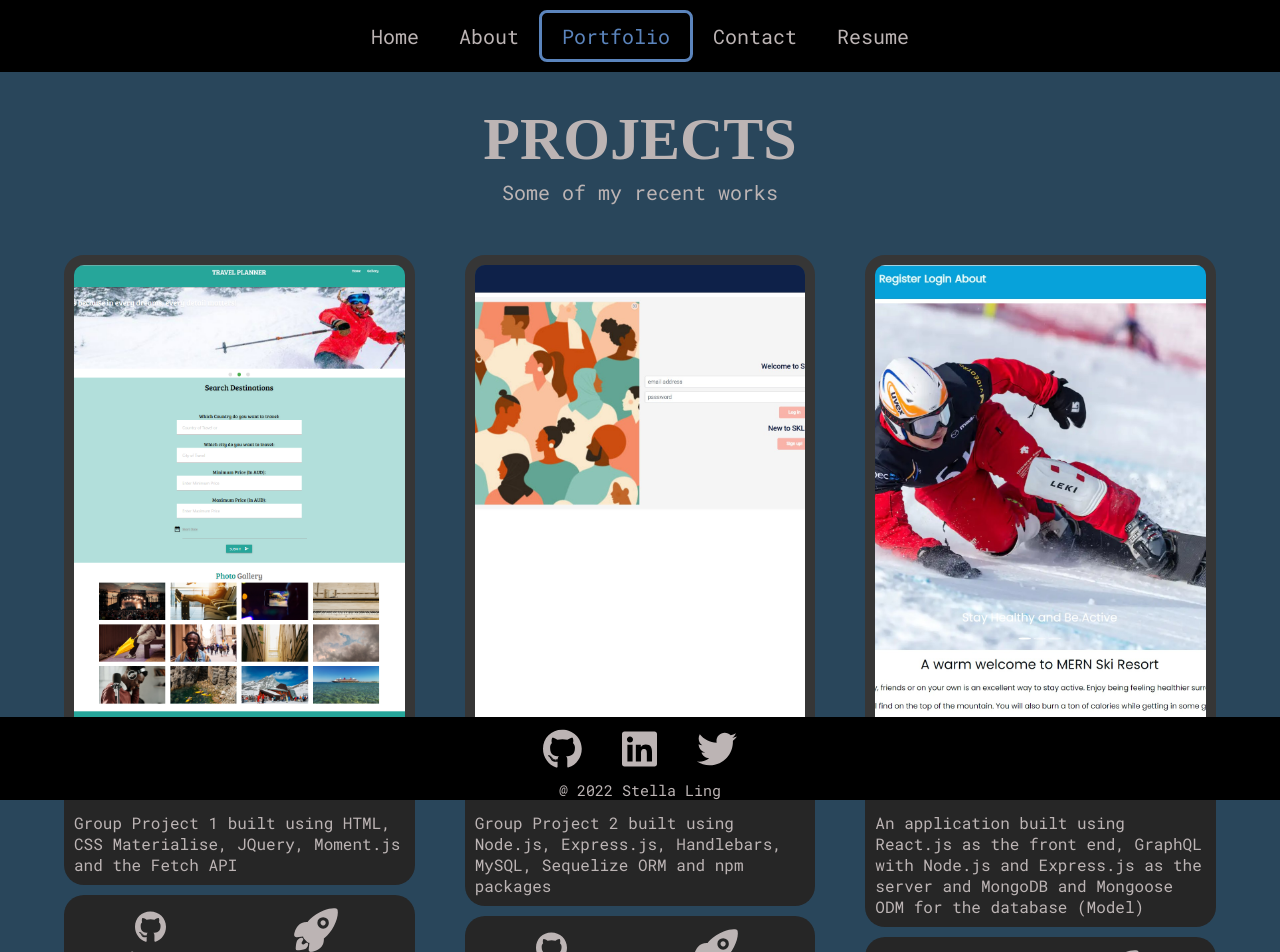
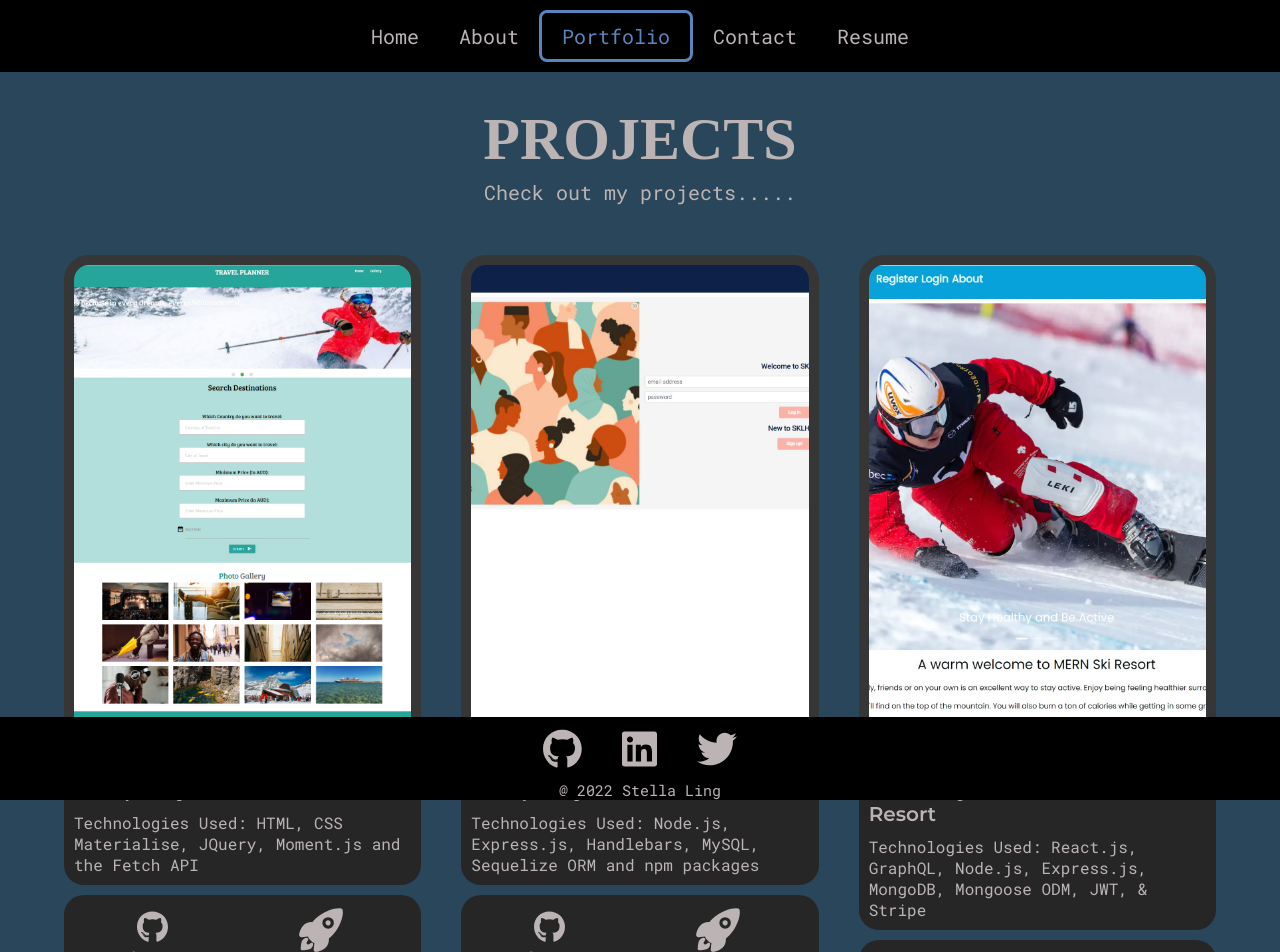
Before and after one commit to stellalph/stella-react-portfolio, a React (Create React App) app: page /portfolio in a window 1280 px wide. Shown: the top 952 px of the page. Built offline with nearby package versions, Linux system fonts and the light colour scheme; a web font is replaced by a local one.

Commit message:
modifications to project list

```diff
--- a/src/assets/data/Projects.jsx
+++ b/src/assets/data/Projects.jsx
@@ -4,7 +4,7 @@ import IMG2 from '../images/portfolio2.jpg';
 import IMG3 from '../images/portfolio3.jpg';
 import IMG4 from '../images/portfolio4.png';
 import IMG5 from '../images/portfolio5.jpg';
-import IMG6 from '../images/portfolio6.jpg';
+import IMG6 from '../images/portfolio6.png';
 import { faGithub } from '@fortawesome/free-brands-svg-icons';
 import { IoRocket } from 'react-icons/io5';
 import IconLink from '../../components/IconLink';
@@ -13,24 +13,24 @@ import IconLink from '../../components/IconLink';
 const projects = [
   {
     id: uuidv4(),
-    name: 'Travel Planner',
-    desc:'Group Project 1 built using HTML, CSS Materialise, JQuery, Moment.js and the Fetch API',
+    name: 'Group Project 1 - Travel Planner',
+    desc: 'Technologies Used: HTML, CSS Materialise, JQuery, Moment.js and the Fetch API',
     img: IMG1,
     hyperGit: <IconLink href="https://github.com/stellalph/Travel-planner.git" icon={faGithub} fontAwesome />,
     hyperDeployed: <IconLink href="https://chardige.github.io/Travel-planner/" icon={IoRocket} />
   },
   {
     id: uuidv4(),
-    name: 'SKLHub',
-    desc:'Group Project 2 built using Node.js, Express.js, Handlebars, MySQL, Sequelize ORM and npm packages' ,
+    name: 'Group Project 2 - SKLHub',
+    desc: 'Technologies Used: Node.js, Express.js, Handlebars, MySQL, Sequelize ORM and npm packages',
     img: IMG2,
     hyperGit: <IconLink href="https://github.com/stellalph/sklhub.git" icon={faGithub} fontAwesome />,
     hyperDeployed: <IconLink href="https://warm-citadel-17427.herokuapp.com/" icon={IoRocket} />
   },
   {
     id: uuidv4(),
-    name: 'MERN Ski Resort',
-    desc:'An application built using React.js as the front end, GraphQL with Node.js and Express.js as the server and MongoDB and Mongoose ODM for the database (Model)',
+    name: 'Final Project 3 - MERN Ski Resort',
+    desc: 'Technologies Used: React.js, GraphQL, Node.js, Express.js, MongoDB, Mongoose ODM, JWT, & Stripe',
     img: IMG3,
     hyperGit: <IconLink href="https://github.com/stellalph/MERN-Ski-Resort.git" icon={faGithub} fontAwesome />,
     hyperDeployed: <IconLink href="https://still-harbor-63486.herokuapp.com/" icon={IoRocket} />
@@ -38,7 +38,7 @@ const projects = [
   {
     id: uuidv4(),
     name: "Note Taker",
-    desc:'A fully functioning Google Books API search engine using RESTful API refactored to be a GraphQL API built with Apollo Server',
+    desc: 'A fully functioning Google Books API search engine using RESTful API refactored to be a GraphQL API built with Apollo Server',
     img: IMG4,
     hyperGit: <IconLink href="https://github.com/Pattiqus/6Week-6-Weather-Dashboard" icon={faGithub} fontAwesome />,
     hyperDeployed: <IconLink href="https://pattiqus.github.io/6Week-6-Weather-Dashboard/" icon={IoRocket} />
@@ -46,15 +46,15 @@ const projects = [
   {
     id: uuidv4(),
     name: 'MERN Book Search Engine',
-    desc:'A fully functioning Google Books API search engine using RESTful API refactored to be a GraphQL API built with Apollo Server ',
+    desc: 'A fully functioning Google Books API search engine using RESTful API refactored to be a GraphQL API built with Apollo Server ',
     img: IMG5,
     hyperGit: <IconLink href="https://github.com/stellalph/21-MERN-Book-Search-Engine.git" icon={faGithub} fontAwesome />,
     hyperDeployed: <IconLink href="https://protected-brushlands-99995.herokuapp.com/" icon={IoRocket} />
   },
   {
     id: uuidv4(),
-    name: 'PWA Text Editor',
-    desc:'A Web text editor where the user can create notes or code snippets with or without an internet connection ',
+    name: 'Weather Dashboard',
+    desc: 'A Web text editor where the user can create notes or code snippets with or without an internet connection ',
     img: IMG6,
     hyperGit: <IconLink href="https://github.com/stellalph/19-PWA-Text-Editor.git" icon={faGithub} fontAwesome />,
     hyperDeployed: <IconLink href="https://mighty-waters-80466.herokuapp.com/" icon={IoRocket} />
--- a/src/components/PText.jsx
+++ b/src/components/PText.jsx
@@ -2,7 +2,7 @@ import React from 'react';
 import styled from 'styled-components';
 
 const PStyle = styled.div`
-  max-width: 660px;
+  max-width: 640px;
   margin: 0 auto;
   font-size: 1.9rem;
   line-height: 1.3em;
--- a/src/components/ProjectItem.jsx
+++ b/src/components/ProjectItem.jsx
@@ -7,7 +7,7 @@ const ProjectItemStyles = styled.div`
   .projectItem__img {
     width: 100%;
     height: 500px;
-    border-radius: 20px;
+    border-radius: 25px;
     overflow: hidden;
     display: inline-block;
     border: 10px solid var(--gray-2);
--- a/src/pages/About.jsx
+++ b/src/pages/About.jsx
@@ -10,7 +10,7 @@ padding: 15rem 0 10rem 0;
 display: flex;
 align-items: center;
 justify-content: center;
-    gap: 2.5rem;
+    gap: 2.0rem;
    }
   .left {
      flex: 3;
@@ -44,7 +44,7 @@ justify-content: center;
       height: 530px;
     }
    }
-  .about__info__item {
+  .about__info__items {
     margin-top: 10rem;
 
    }
--- a/src/pages/portfolio.jsx
+++ b/src/pages/portfolio.jsx
@@ -10,7 +10,7 @@ const PortfolioStyles = styled.div`
   .project__allitems {
     display: grid;
     grid-template-columns: repeat(auto-fill, minmax(300px, 1fr));
-    gap: 5rem;
+    gap: 4rem;
     margin-top: 5rem;
   }
 `;
@@ -21,7 +21,7 @@ export default function Portfolio() {
   return (
     <PortfolioStyles>
          <div className="container">
-           <SectionTitle heading='Projects' subheading='Some of my recent works'/>
+           <SectionTitle heading='Projects' subheading='Check out my projects.....'/>
            <div className="project__allitems">
               {projectData.map((item) => (
               <ProjectItem
```
Also changed, not shown: 1 other file (tests, documents, lock files or other folders).
